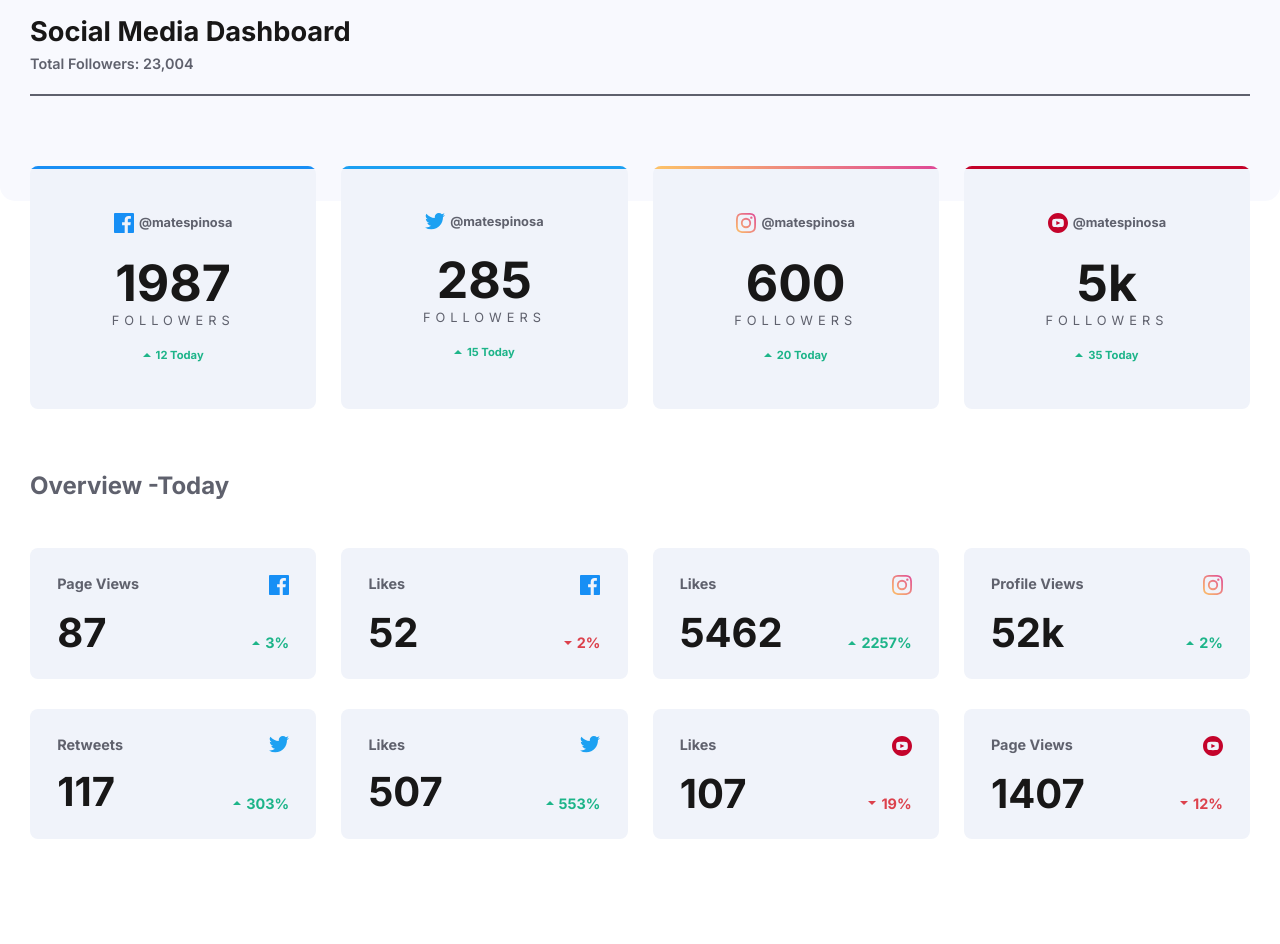
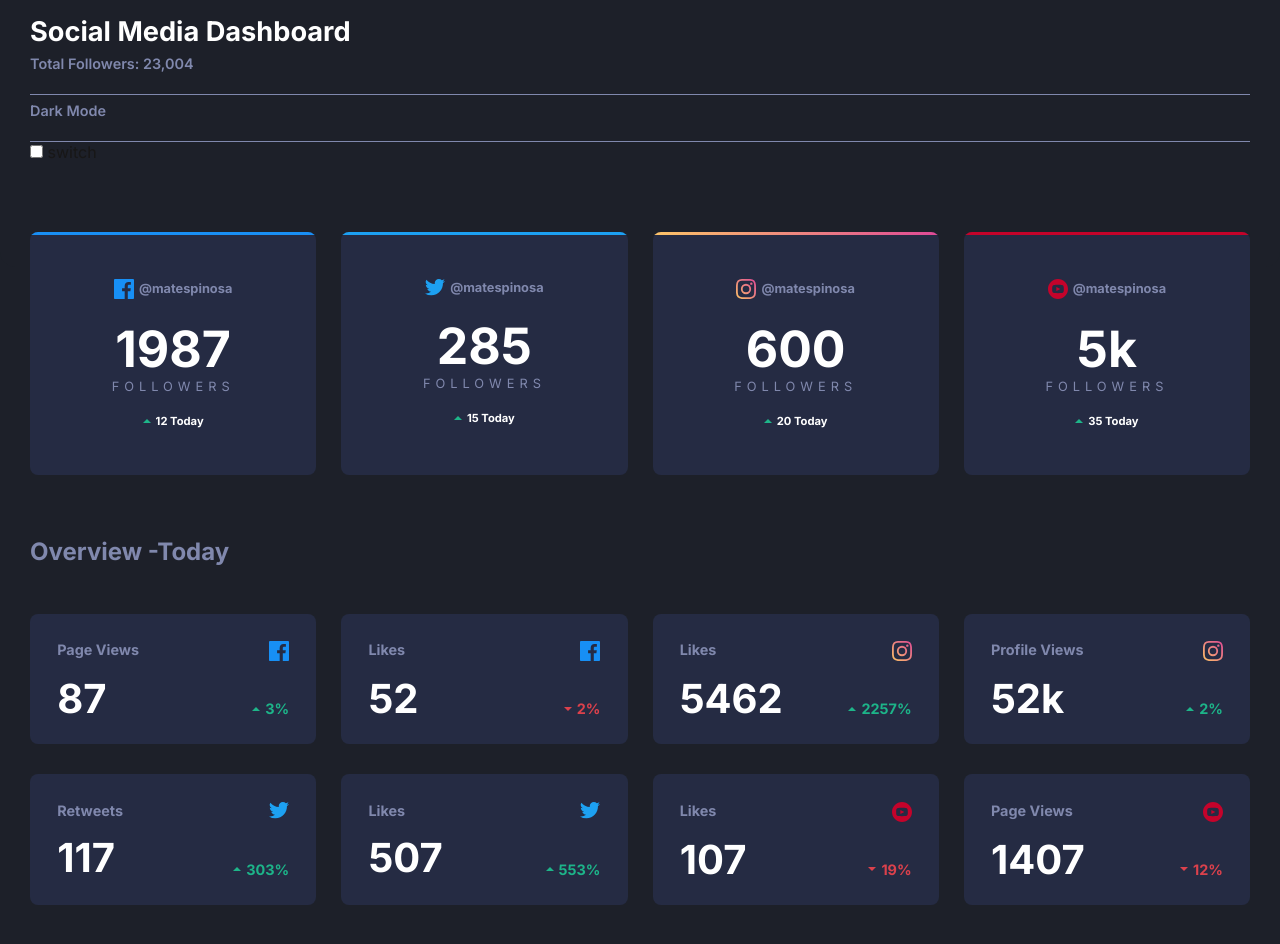
Before and after one commit to matespinosa/social-media-dashboard-fm, a plain HTML site: page index.html in a window 1280 px wide. Before the commit the page ends 886 px from the top, so only its background shows below. Drawn offline with Linux system fonts and the dark colour scheme; files whose address does not match are found by name.

Commit message:
haciendo el dark-mode

```diff
--- a/css/styles.css
+++ b/css/styles.css
@@ -8,6 +8,7 @@
   --instagram-2: hsl(329, 70%, 58%);
   --youTube: hsl(348, 97%, 39%);
   --gray: #5f616d;
+  --cardGray: #f0f3fa;
 }
 * {
   margin: 0;
@@ -34,7 +35,7 @@
   color: var(--gray);
   font-weight: 600;
   margin-top: 0.5em;
-  border-bottom: 2px solid var(--gray);
+  border-bottom: 1px solid var(--gray);
   padding-bottom: 1.5em;
 }
 
@@ -56,7 +57,7 @@
 .card {
   border-radius: 8px;
   overflow: hidden;
-  background: #f0f3fa;
+  background: var(--cardGray);
   text-align: center;
   padding: 1.7em 0;
   position: relative;
@@ -145,7 +146,7 @@
   display: grid;
   grid-template-columns: 1fr 1fr;
   grid-row-gap: 1em;
-  background: #f0f3fa;
+  background: var(--cardGray);
   border-radius: 8px;
   padding: 1.7em;
 }
@@ -195,6 +196,28 @@
 
 @media screen and (min-width: 480px) {
   .grid {
+    grid-template-columns: repeat(2, 1fr);
+    grid-column-gap: 25px;
+  }
+  .wrapper {
+    max-width: 1440px;
+    margin: auto;
+  }
+}
+
+@media screen and (min-width: 768px) {
+  .grid {
+    grid-template-columns: repeat(3, 1fr);
+    grid-column-gap: 25px;
+  }
+  .wrapper {
+    max-width: 1440px;
+    margin: auto;
+  }
+}
+
+@media screen and (min-width: 1024px) {
+  .grid {
     grid-template-columns: repeat(4, 1fr);
     grid-column-gap: 25px;
   }
@@ -203,3 +226,41 @@
     margin: auto;
   }
 }
+
+@media (prefers-color-scheme: dark) {
+  :root {
+    --cardGray: #252b43;
+    --gray: #8088ad;
+  }
+  body {
+    background: #1d2029;
+    color: white;
+  }
+  .header {
+    background: #1d2029;
+  }
+  h1 {
+    color: white;
+  }
+  .wrapper > p {
+    color: #8088ad;
+  }
+  .card-followers-number {
+    color: white;
+  }
+  .card-followers-title {
+    color: #8088ad;
+  }
+  .card-today {
+    color: white;
+  }
+  .card-small-number {
+    color: white;
+  }
+  .card-small-views {
+    color: #8088ad;
+  }
+  .card-title {
+    color: var(--gray);
+  }
+}
--- a/index.html
+++ b/index.html
@@ -13,6 +13,13 @@
     <div class="wrapper">
       <h1>Social Media Dashboard</h1>
       <p>Total Followers: 23,004</p>
+      <div class="dark-mode">
+        <p class="dark-mode-title">Dark Mode</p>
+        <input type="checkbox" id="checkbox">
+        <label class="switch">
+          switch
+        </label>
+      </div>
     </div>
   </header>
 
```
